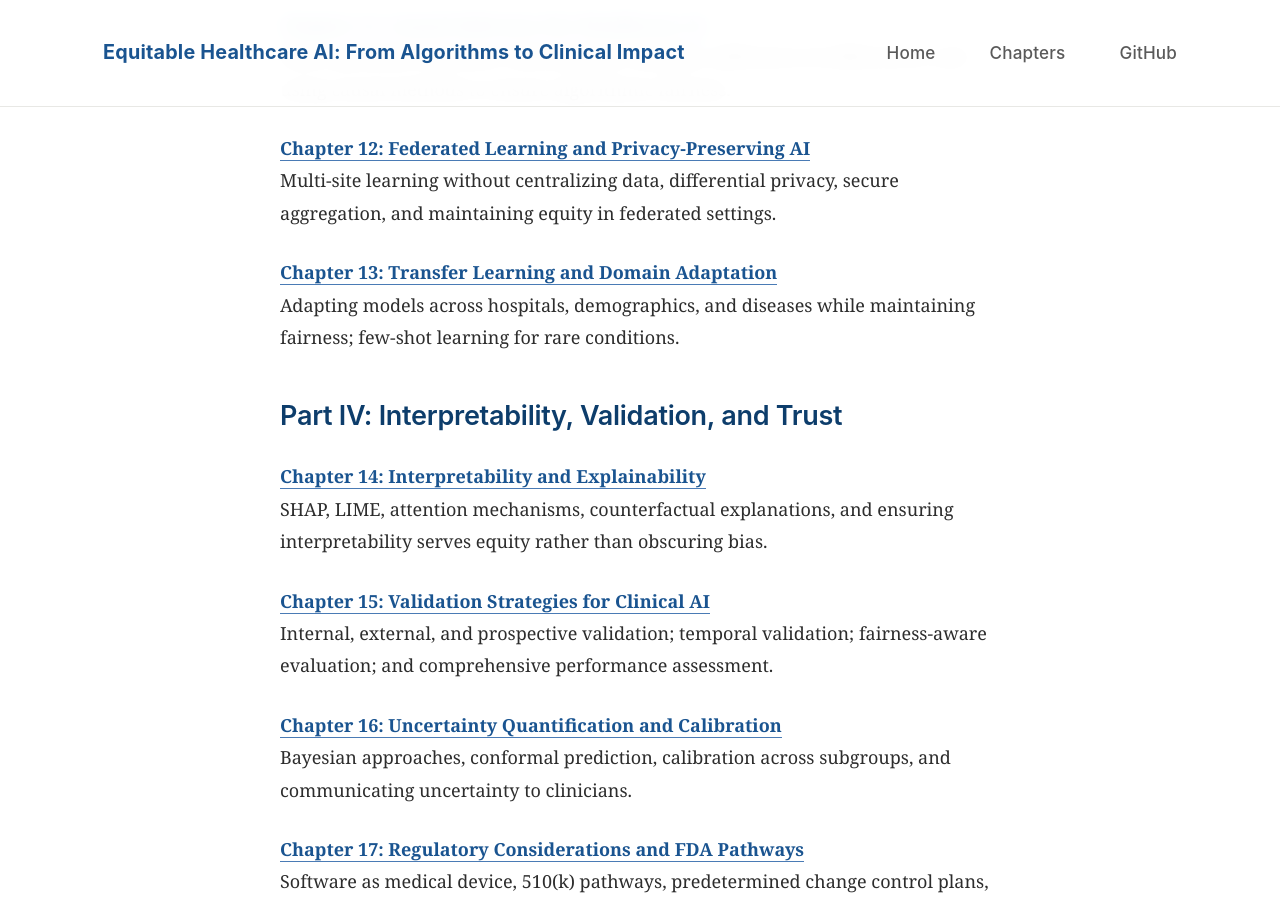
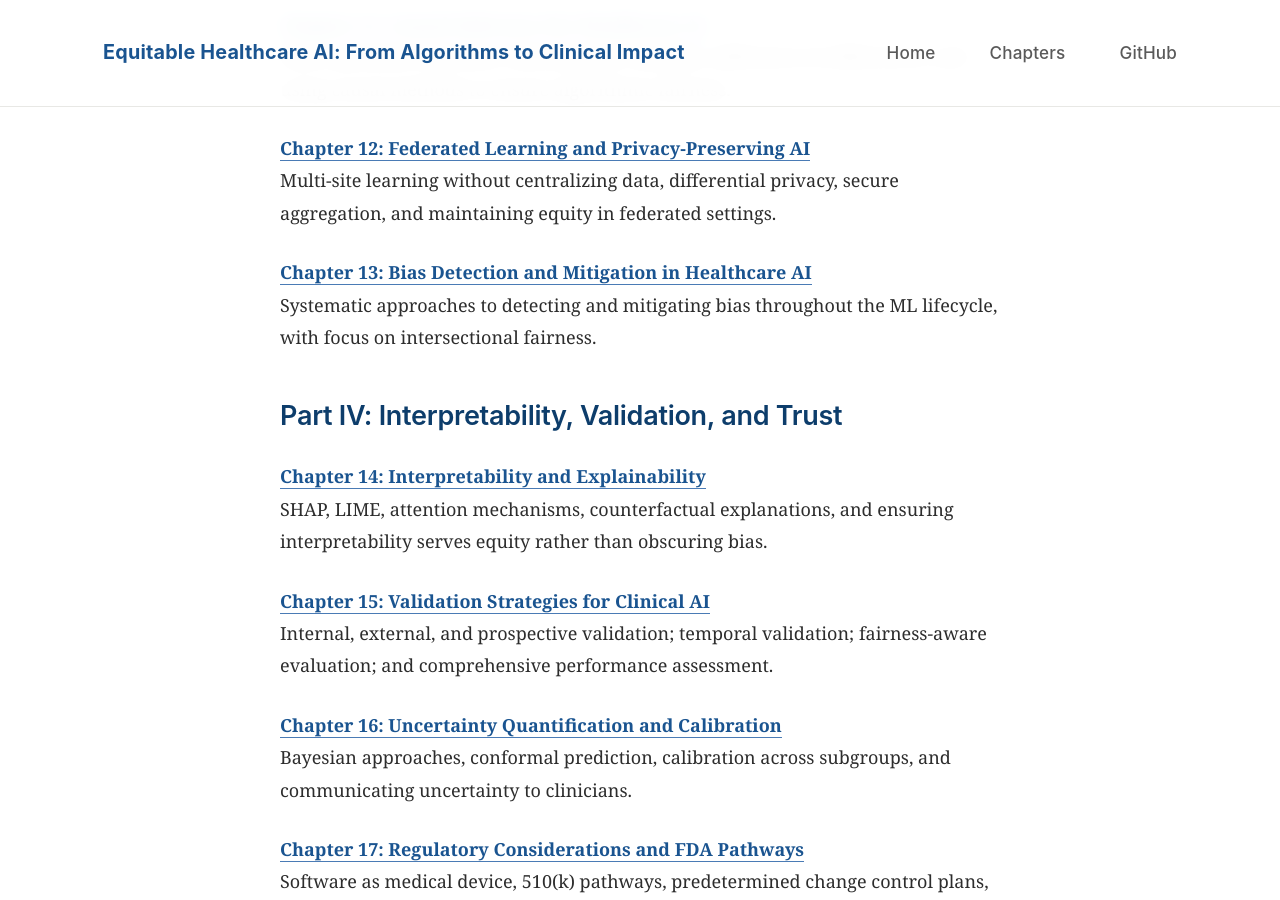
Before and after one commit to sanjaybasu/healthcare-ai-equity, a Jekyll site: the page built from index.md, in a window 1280 px wide and 900 px high, scrolled down 4410 px. Built offline with Jekyll 4.4.1, drawn with Linux system fonts in a browser that asks for light colours; nearby versions of some CDN libraries.

Commit message:
Update index.md

```diff
--- a/index.md
+++ b/index.md
@@ -66,106 +66,106 @@
 
 ### Part I: Foundations and Context
 
-**[Chapter 1: Clinical Informatics Foundations for Equity-Centered AI](/chapters/chapter-01-clinical-informatics/)**
+**[Chapter 1: Clinical Informatics Foundations for Equity-Centered AI]({{ site.baseurl }}/chapters/chapter_01_clinical_informatics/)**
 Why traditional healthcare AI has failed underserved populations, and the framework we'll use throughout this book to build systems that work equitably.
 
-**[Chapter 2: Mathematical Foundations with Health Equity Applications](/chapters/chapter-02-mathematical-foundations/)**
+**[Chapter 2: Mathematical Foundations with Health Equity Applications]({{ site.baseurl }}/chapters/chapter_02_mathematical_foundations/)**
 Linear algebra, probability theory, optimization, and information theory—grounded in health equity applications, not abstract theory.
 
-**[Chapter 3: Healthcare Data Engineering for Equity](/chapters/chapter-03-healthcare-data-engineering/)**
+**[Chapter 3: Healthcare Data Engineering for Equity]({{ site.baseurl }}/chapters/chapter_03_healthcare_data_engineering/)**
 Working with EHRs, handling systematic missingness, FHIR standards, data quality assessment, and building equitable data pipelines.
 
 ### Part II: Core Machine Learning Methods
 
-**[Chapter 4: Machine Learning Fundamentals with Fairness](/chapters/chapter-04-machine-learning-fundamentals/)**
+**[Chapter 4: Machine Learning Fundamentals with Fairness]({{ site.baseurl }}/chapters/chapter_04_machine_learning_fundamentals/)**
 Logistic regression, decision trees, random forests, and gradient boosting with equity-aware training and comprehensive fairness evaluation.
 
-**[Chapter 5: Deep Learning for Healthcare Applications](/chapters/chapter-05-deep-learning-healthcare/)**
+**[Chapter 5: Deep Learning for Healthcare Applications]({{ site.baseurl }}/chapters/chapter_05_deep_learning_healthcare/)**
 Neural architectures for tabular data, temporal models (RNNs, LSTMs, Transformers), and fairness in deep learning with production implementations.
 
-**[Chapter 6: Natural Language Processing for Clinical Text](/chapters/chapter-06-clinical-nlp/)**
+**[Chapter 6: Natural Language Processing for Clinical Text]({{ site.baseurl }}/chapters/chapter_06_clinical_nlp/)**
 Clinical NER, relation extraction, bias in clinical language, and adapting foundation models for equitable healthcare NLP.
 
-**[Chapter 7: Computer Vision for Medical Imaging with Fairness](/chapters/chapter-07-medical-imaging/)**
+**[Chapter 7: Computer Vision for Medical Imaging with Fairness]({{ site.baseurl }}/chapters/chapter_07_medical_imaging/)**
 CNNs for radiology and pathology, segmentation, detection pipelines, and ensuring fairness across diverse patient populations and imaging equipment.
 
-**[Chapter 8: Time Series Analysis for Clinical Data](/chapters/chapter-08-clinical-time-series/)**
+**[Chapter 8: Time Series Analysis for Clinical Data]({{ site.baseurl }}/chapters/chapter_08_clinical_time_series/)**
 Handling irregular sampling, missing data patterns, forecasting physiological signals, and equity in longitudinal modeling.
 
 ### Part III: Advanced Methods for Healthcare AI
 
-**[Chapter 9: Advanced Clinical NLP and Information Retrieval](/chapters/chapter-09-advanced-clinical-nlp/)**
+**[Chapter 9: Advanced Clinical NLP and Information Retrieval]({{ site.baseurl }}/chapters/chapter_09_advanced_clinical_nlp/)**
 Medical knowledge graphs, clinical question answering, evidence retrieval, and integrating structured/unstructured data equitably.
 
-**[Chapter 10: Survival Analysis and Time-to-Event Modeling](/chapters/chapter-10-survival-analysis/)**
+**[Chapter 10: Survival Analysis and Time-to-Event Modeling]({{ site.baseurl }}/chapters/chapter_10_survival_analysis/)**
 Cox models, competing risks, random survival forests, and fairness in predicting time-to-event outcomes across populations.
 
-**[Chapter 11: Causal Inference for Healthcare AI](/chapters/chapter-11-causal-inference/)**
+**[Chapter 11: Causal Inference for Healthcare AI]({{ site.baseurl }}/chapters/chapter_11_causal_inference/)**
 DAGs, potential outcomes, instrumental variables, difference-in-differences, and using causal methods to ensure algorithmic fairness.
 
-**[Chapter 12: Federated Learning and Privacy-Preserving AI](/chapters/chapter-12-federated-learning-privacy/)**
+**[Chapter 12: Federated Learning and Privacy-Preserving AI]({{ site.baseurl }}/chapters/chapter_12_federated_learning_privacy/)**
 Multi-site learning without centralizing data, differential privacy, secure aggregation, and maintaining equity in federated settings.
 
-**[Chapter 13: Transfer Learning and Domain Adaptation](/chapters/chapter-13-transfer-learning/)**
-Adapting models across hospitals, demographics, and diseases while maintaining fairness; few-shot learning for rare conditions.
+**[Chapter 13: Bias Detection and Mitigation in Healthcare AI]({{ site.baseurl }}/chapters/chapter_13_bias_detection/)**
+Systematic approaches to detecting and mitigating bias throughout the ML lifecycle, with focus on intersectional fairness.
 
 ### Part IV: Interpretability, Validation, and Trust
 
-**[Chapter 14: Interpretability and Explainability](/chapters/chapter-14-interpretability-explainability/)**
+**[Chapter 14: Interpretability and Explainability]({{ site.baseurl }}/chapters/chapter_14_interpretability_explainability/)**
 SHAP, LIME, attention mechanisms, counterfactual explanations, and ensuring interpretability serves equity rather than obscuring bias.
 
-**[Chapter 15: Validation Strategies for Clinical AI](/chapters/chapter-15-validation-strategies/)**
+**[Chapter 15: Validation Strategies for Clinical AI]({{ site.baseurl }}/chapters/chapter_15_validation_strategies/)**
 Internal, external, and prospective validation; temporal validation; fairness-aware evaluation; and comprehensive performance assessment.
 
-**[Chapter 16: Uncertainty Quantification and Calibration](/chapters/chapter-16-uncertainty-calibration/)**
+**[Chapter 16: Uncertainty Quantification and Calibration]({{ site.baseurl }}/chapters/chapter_16_uncertainty_calibration/)**
 Bayesian approaches, conformal prediction, calibration across subgroups, and communicating uncertainty to clinicians.
 
-**[Chapter 17: Regulatory Considerations and FDA Pathways](/chapters/chapter-17-regulatory-considerations/)**
+**[Chapter 17: Regulatory Considerations and FDA Pathways]({{ site.baseurl }}/chapters/chapter_17_regulatory_considerations/)**
 Software as medical device, 510(k) pathways, predetermined change control plans, and incorporating equity into regulatory submissions.
 
 ### Part V: Deployment and Real-World Implementation
 
-**[Chapter 18: Implementation Science for Healthcare AI](/chapters/chapter-18-implementation-science/)**
+**[Chapter 18: Implementation Science for Healthcare AI]({{ site.baseurl }}/chapters/chapter_18_implementation_science/)**
 Stakeholder engagement, workflow integration, clinician training, monitoring deployed systems, and ensuring equitable implementation.
 
-**[Chapter 19: Human-AI Collaboration in Clinical Settings](/chapters/chapter-19-human-ai-collaboration/)**
+**[Chapter 19: Human-AI Collaboration in Clinical Settings]({{ site.baseurl }}/chapters/chapter_19_human_ai_collaboration/)**
 Decision support systems, cognitive load, automation bias, appropriate reliance, and designing for equitable human-AI partnerships.
 
-**[Chapter 20: Post-Deployment Monitoring and Maintenance](/chapters/chapter-20-monitoring-maintenance/)**
+**[Chapter 20: Post-Deployment Monitoring and Maintenance]({{ site.baseurl }}/chapters/chapter_20_monitoring_maintenance/)**
 Performance monitoring, distribution shift detection, fairness surveillance, model updating, and responding to emerging disparities.
 
-**[Chapter 21: Health Equity Metrics and Evaluation Frameworks](/chapters/chapter-21-health-equity-metrics/)**
+**[Chapter 21: Health Equity Metrics and Evaluation Frameworks]({{ site.baseurl }}/chapters/chapter_21_health_equity_metrics/)**
 Comprehensive fairness metrics, intersectional evaluation, impact assessment frameworks, and measuring what matters for equity.
 
 ### Part VI: Specialized Applications
 
-**[Chapter 22: Clinical Decision Support Systems](/chapters/chapter-22-clinical-decision-support/)**
+**[Chapter 22: Clinical Decision Support Systems]({{ site.baseurl }}/chapters/chapter_22_clinical_decision_support/)**
 Diagnostic support, treatment recommendations, alerts and warnings, and ensuring CDS systems reduce rather than exacerbate disparities.
 
-**[Chapter 23: Precision Medicine and Genomic AI](/chapters/chapter-23-precision-medicine-genomics/)**
+**[Chapter 23: Precision Medicine and Genomic AI]({{ site.baseurl }}/chapters/chapter_23_precision_medicine_genomics/)**
 Pharmacogenomics, polygenic risk scores, multi-omic integration, and addressing genomic data equity gaps.
 
-**[Chapter 24: Population Health Management and Screening](/chapters/chapter-24-population-health-screening/)**
+**[Chapter 24: Population Health Management and Screening]({{ site.baseurl }}/chapters/chapter_24_population_health_screening/)**
 Risk stratification, care management targeting, screening strategies, and ensuring population health AI serves those with greatest need.
 
-**[Chapter 25: Social Determinants of Health Integration](/chapters/chapter-25-sdoh-integration/)**
+**[Chapter 25: Social Determinants of Health Integration]({{ site.baseurl }}/chapters/chapter_25_sdoh_integration/)**
 Linking clinical and community data, neighborhood effects, environmental exposures, and modeling social determinants without deficit framing.
 
 ### Part VII: Emerging Methods and Future Directions
 
-**[Chapter 26: Large Language Models in Healthcare](/chapters/chapter-26-llms-in-healthcare/)**
+**[Chapter 26: Large Language Models in Healthcare]({{ site.baseurl }}/chapters/chapter_26_llms_in_healthcare/)**
 Clinical documentation, patient education at appropriate literacy levels, medical Q&A, bias in foundation models, and safe LLM deployment.
 
-**[Chapter 27: Multi-Modal Learning for Clinical AI](/chapters/chapter-27-multimodal-learning/)**
+**[Chapter 27: Multi-Modal Learning for Clinical AI]({{ site.baseurl }}/chapters/chapter_27_multimodal_learning/)**
 Combining imaging, text, time series, and structured data; fusion architectures; handling missing modalities equitably.
 
-**[Chapter 28: Continual Learning and Model Updating](/chapters/chapter-28-continual-learning/)**
+**[Chapter 28: Continual Learning and Model Updating]({{ site.baseurl }}/chapters/chapter_28_continual_learning/)**
 Catastrophic forgetting, distribution shift, fairness-preserving model updates, and governance for evolving clinical AI systems.
 
-**[Chapter 29: AI for Global Health and Resource-Limited Settings](/chapters/chapter-29-global-health-ai/)**
+**[Chapter 29: AI for Global Health and Resource-Limited Settings]({{ site.baseurl }}/chapters/chapter_29_global_health_ai/)**
 Offline-capable systems, low-resource imaging, task-shifting, and AI that works where health needs are greatest.
 
-**[Chapter 30: Research Frontiers in Equity-Centered Health AI](/chapters/chapter-30-research-frontiers-equity/)**
+**[Chapter 30: Research Frontiers in Equity-Centered Health AI]({{ site.baseurl }}/chapters/chapter_30_research_frontiers_equity/)**
 Algorithmic reparations, environmental justice, learning from limited data, intersectional fairness, and the future of equitable health AI.
 
 ---
```
